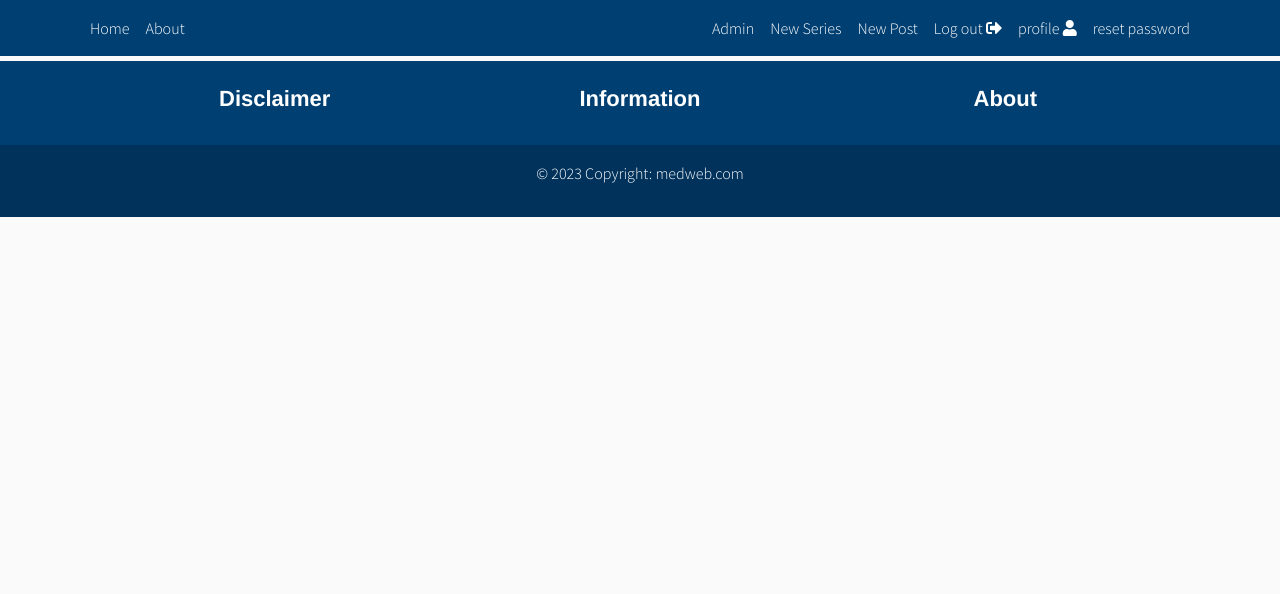
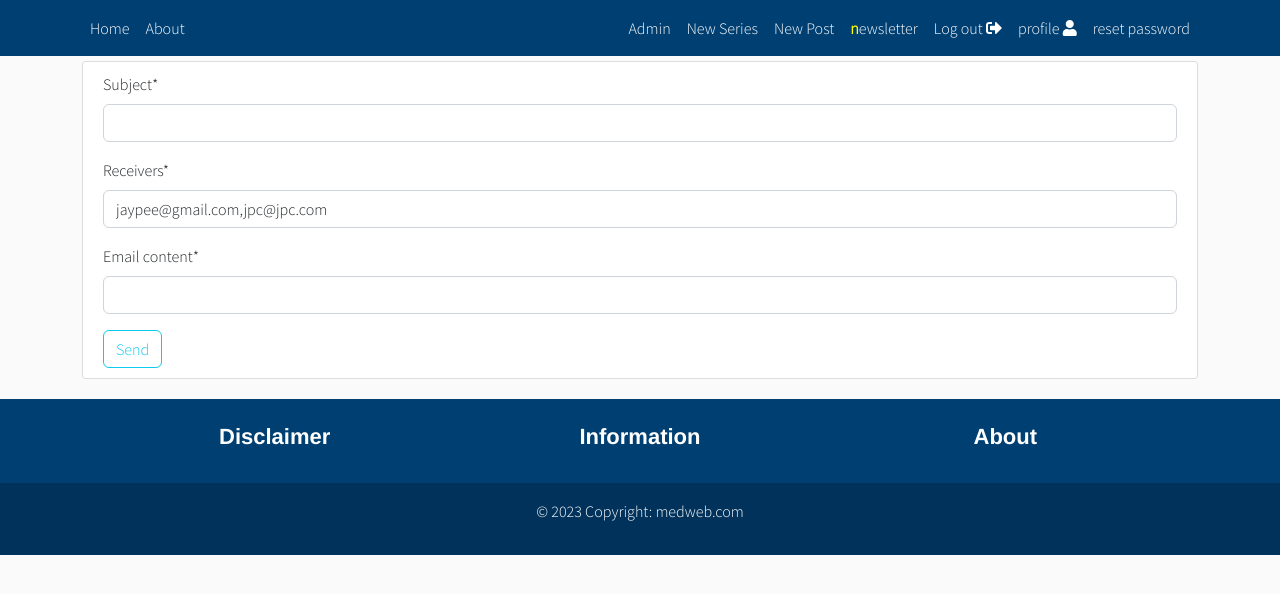
Before and after one commit to johnpauljpc/medblog, a Django app: page /newsletter/ in a window 1280 px wide. Shown: the top 594 px of the page. Run offline with Django 4.2, Linux system fonts and the light colour scheme; a user stored in the database is signed in; data comes from the database, SQL or seed files in the repository; both versions use the stored data as it was after the commit; some libraries are stand-ins or nearby versions.

Commit message:
newsletter functionality

```diff
--- a/core/forms.py
+++ b/core/forms.py
@@ -1,5 +1,6 @@
 from django import forms
 from .models import articleSeries, Article
+from tinymce.widgets import TinyMCE
 
 class articleForm(forms.ModelForm):
     class Meta:
@@ -37,3 +38,10 @@ class ArticleUpdateForm(forms.ModelForm):
             "series",
             "image",
         ]
+
+
+
+class NewsletterForm(forms.Form):
+    subject = forms.CharField()
+    receivers = forms.CharField()
+    message = forms.CharField(widget=TinyMCE(), label="Email content")
--- /dev/null
+++ b/core/templates/core/newsletter.html
@@ -0,0 +1,14 @@
+{% extends "core/base.html" %}
+{% load crispy_forms_tags %}
+{% block content %}
+    <div class="content-section">
+        <form method="POST">
+            {% csrf_token %}
+            {{ form|crispy  }}
+            {{ form.media  }}
+            <div class="form-group">
+                <button class="btn btn-outline-info" type="submit">Send</button>
+            </div>
+        </form>
+    </div>
+{% endblock content %}
--- a/core/templates/core/partials/nav.html
+++ b/core/templates/core/partials/nav.html
@@ -21,7 +21,7 @@
                     <a class="nav-item nav-link" href="admin/">Admin</a>
                     <a class="nav-item nav-link" href="{% url 'new-series' %}">New Series</a>
                     <a class="nav-item nav-link" href="{% url 'new-article' %}">New Post</a>
-
+                    <a class="nav-item nav-link" href="{% url 'newsletter' %}"><font color='yellow' style="font-weight: bolder;">n</font>ewsletter</a>
                  {% endif %}
 
 
--- a/core/urls.py
+++ b/core/urls.py
@@ -1,13 +1,14 @@
 from django.urls import path
 from .views import (index, series, article,create_article, create_series, update_article, update_series,
-                    delete_article, delete_series, subscribe)
+                    delete_article, delete_series, subscribe, newsletter)
 from django.views.decorators.csrf import csrf_exempt
 
 urlpatterns = [
     path('', index, name="index"),
     path('new-article/', create_article, name='new-article'),
     path('new-series/', create_series, name='new-series'),
-    path('subscribe', subscribe, name='subscribe'),
+    path('subscribe/', subscribe, name='subscribe'),
+    path('newsletter/', newsletter, name="newsletter"),
 
     path('update/<str:series>/<str:article_slug>/', update_article, name='update-article'),
     path('delete/<series>/<article>/', delete_article, name="delete-article"),
--- a/core/views.py
+++ b/core/views.py
@@ -1,7 +1,7 @@
 from django.shortcuts import render, redirect
 from django.http import HttpResponse
 from .models import Article, articleSeries, subscriberedUsers
-from .forms import articleForm, seriesForm, SeriesUpdateForm, ArticleUpdateForm
+from .forms import articleForm, seriesForm, SeriesUpdateForm, ArticleUpdateForm, NewsletterForm
 from django.contrib import messages
 from django.contrib.auth.decorators import user_passes_test
 from .decorators import check_if_user_is_superuser
@@ -10,6 +10,7 @@ from django.views.decorators.csrf import csrf_exempt
 from django.core.validators import validate_email
 from django.core.exceptions import ValidationError
 from django.contrib.auth import get_user_model
+from django.core.mail import EmailMessage
 # Create your views here.
 
 
@@ -192,3 +193,38 @@ def subscribe(request):
         subscribe_model_instance.save()
         messages.success(request, f'<b>{email}</b> email was successfully subscribed to our newsletter!')
         return redirect(request.META.get("HTTP_REFERER", "/"))
+
+
+
+
+@check_if_user_is_superuser
+def newsletter(request):
+    if request.method == 'POST':
+        form = NewsletterForm(request.POST)
+        if form.is_valid():
+            subject = form.cleaned_data.get('subject')
+            receivers = form.cleaned_data.get('receivers').split(',')
+            email_message = form.cleaned_data.get('message')
+
+            mail = EmailMessage(subject, email_message, f"medweb <{request.user.email}>", bcc=receivers)
+            mail.content_subtype = 'html'
+
+            if mail.send():
+                messages.success(request, "Email sent succesfully")
+            else:
+                messages.error(request, "There was an error sending email")
+
+        else:
+            for error in list(form.errors.values()):
+                messages.error(request, error)
+
+        return redirect('/')
+
+
+
+
+    subscribers = subscriberedUsers.objects.all()
+    form = NewsletterForm()
+    form.fields["receivers"].initial = ','.join([jpc.email for jpc in subscribers])
+
+    return render(request=request, template_name='core/newsletter.html', context={"form": form})
--- a/users/urls.py
+++ b/users/urls.py
@@ -5,6 +5,7 @@
 from django.contrib.auth import views as auth_view
 
 urlpatterns = [
+
     path('register/', userRegistration, name='register'),
     path('login/', loginView, name="login"),
     path('logout/', logoutView, name='logout'),
```
Also changed, not shown: core/models.py (line endings or trailing spaces), db.sqlite3.
